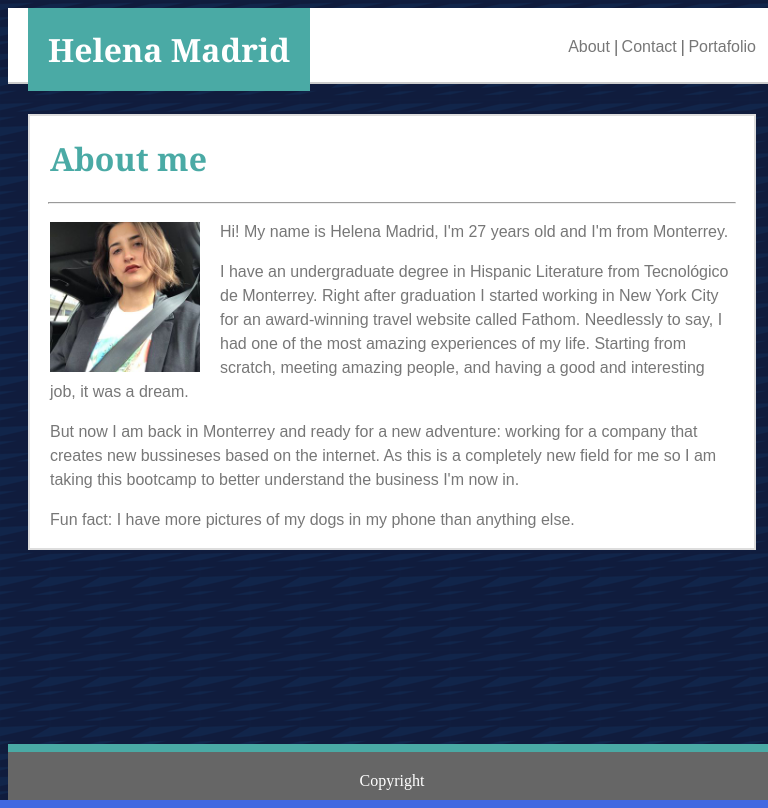
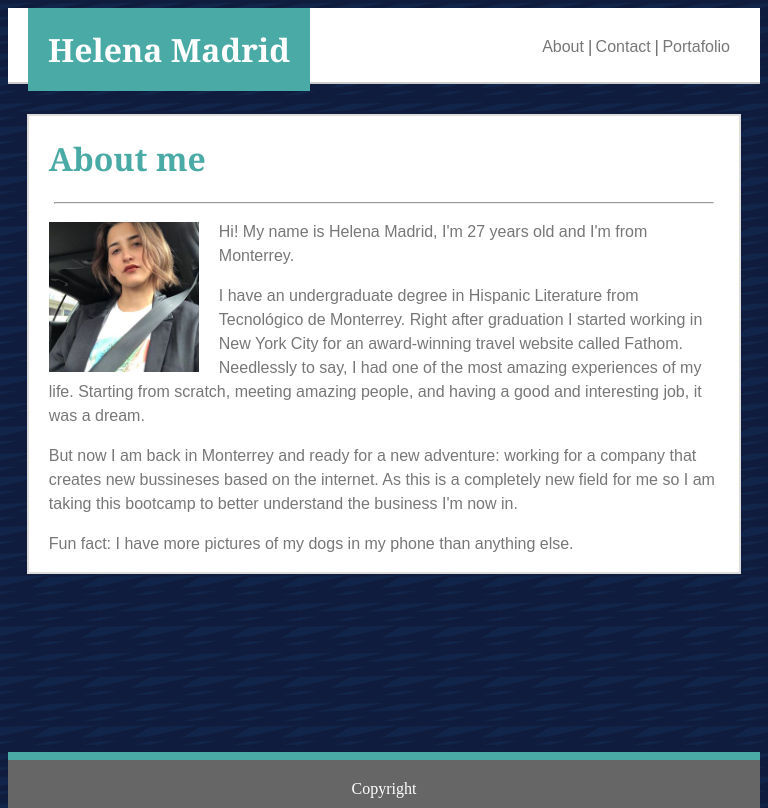
Before and after one commit to HelenaMadrid/Responsive-Portfolio, a plain HTML site: page index.html in a window 768 px wide. Drawn offline with Linux system fonts and the light colour scheme.

Commit message:
768 m fixed

```diff
--- a/assets/css/style.css
+++ b/assets/css/style.css
@@ -158,22 +158,23 @@ html{
 
   @media (min-width: 641px) and (max-width: 768px){
     body{
-        width: 768px;
+        max-width: 768px;
+        min-width: 651px;
+        height: 100%;
     }
     .header-content{
-        width: 768px;
-        margin: 0 auto;
+        width: 100%;
     }
     .main-content{
-        width: 728px;
+        width: 95%;
     }
     hr, input, textarea{
-        width: 688px;
+        width: 93%;
     }
     nav{
-        float: right;
         width: auto;
-        margin-right: 20px;
+        margin-right: 30px;
+        overflow: hidden;
     }
     .main-logo{
         float: left;
@@ -201,7 +202,6 @@ html{
         float: none;
         max-width: 640px;
         min-width: auto;
-        /*margin-right: 20px;*/
     }
     .main-header{
         height: 140px;
```
